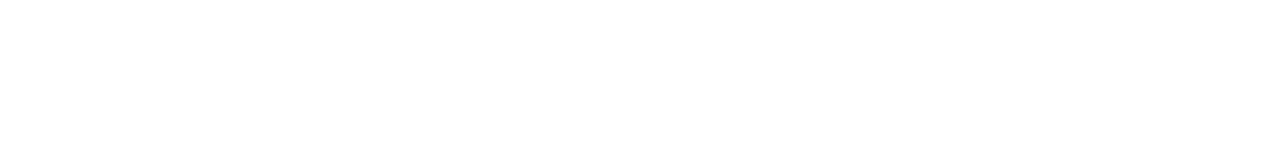
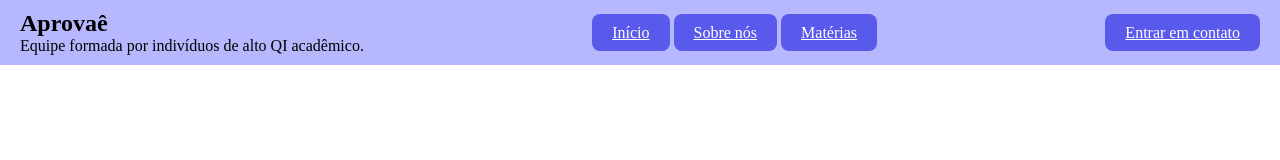
Before and after one commit to emanuelly-martins/aprovae, a plain HTML site: page index.html in a window 1280 px wide. Drawn offline with Linux system fonts and the light colour scheme.

Commit message:
feat: criação a página inicial

```diff
--- a/css/style.css
+++ b/css/style.css
@@ -0,0 +1,27 @@
+* {
+    box-sizing: border-box;
+    margin: 0;
+    padding: 0;
+}
+
+header {
+    background-color: rgb(183, 183, 254);
+    display: flex;
+    align-items: center;
+    justify-content:space-between;
+    padding: 10px 20px;
+}
+
+.botao {
+    background-color: #5959ec;
+    color: white;
+    padding: 10px 20px;
+    border: none;
+    border-radius: 8px;
+    cursor: pointer;
+    transition: all 0.3s ease-in-out;
+}
+
+.botao:hover {
+    background-color: rgb(30, 30, 233);
+}
--- a/index.html
+++ b/index.html
@@ -1,15 +1,33 @@
 <!DOCTYPE html>
 <html lang="pt-BR">
+
 <head>
     <meta charset="UTF-8" />
     <title>Aprovae</title>
     <link rel="stylesheet" href="css/style.css" />
 </head>
+
 <body>
-        <header></header>
+    <header>
+        <section>
+            <h1>Aprovaê</h1>
+            <p>Equipe formada por indivíduos de alto QI acadêmico.</p>
+        </section>
+
+        <section>
+            <a href="/index.html" class="botao">Início</a>
+            <a href="/pages/sobre.html" class="botao">Sobre nós</a>
+            <a href="/pages/disciplinas.html" class="botao">Matérias</a>
+        </section>
+
+        <section>
+            <a href="/pages/" class="botao">Entrar em contato</a>
+        </section>
+    </header>
 
     <main></main>
 
     <footer></footer>
 </body>
+
 </html>
```
Lines whose indentation alone changed are shown as unchanged.
